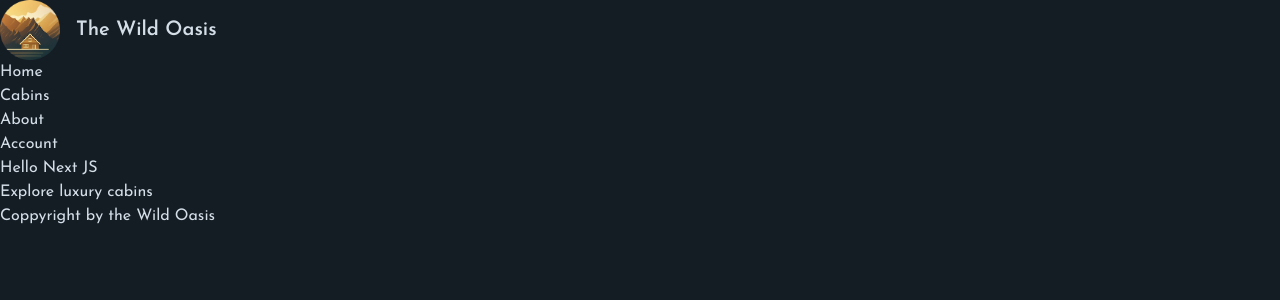
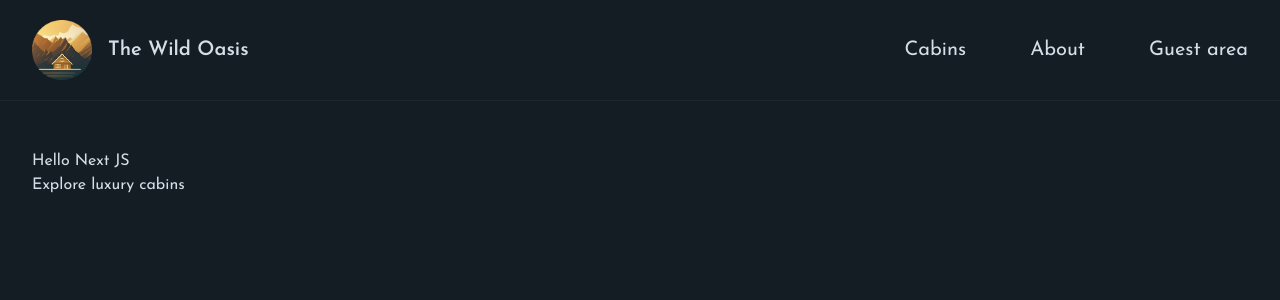
Before and after one commit to dongpy78/The-Wild-Oasis-Website, a Next.js app: page / in a window 1280 px wide. Shown: the top 300 px of the page. Built offline with nearby package versions, Linux system fonts and the light colour scheme.

Commit message:
Improving the Navigation and Root Layout

```diff
--- a/app/_components/Navigation.js
+++ b/app/_components/Navigation.js
@@ -2,19 +2,33 @@
 
 export default function Navigation() {
   return (
-    <ul>
+    <nav className="z-10 text-xl">
+      <ul className="flex gap-16 items-center">
         <li>
-        <Link href="/">Home</Link>
+          <Link
+            href="/cabins"
+            className="hover:text-accent-400 transition-colors"
+          >
+            Cabins
+          </Link>
         </li>
         <li>
-        <Link href="/cabins">Cabins</Link>
+          <Link
+            href="/about"
+            className="hover:text-accent-400 transition-colors"
+          >
+            About
+          </Link>
         </li>
         <li>
-        <Link href="/about">About</Link>
-      </li>
-      <li>
-        <Link href="/account">Account</Link>
+          <Link
+            href="/account"
+            className="hover:text-accent-400 transition-colors"
+          >
+            Guest area
+          </Link>
         </li>
       </ul>
+    </nav>
   );
 }
--- a/app/layout.js
+++ b/app/layout.js
@@ -4,6 +4,7 @@
 import { Josefin_Sans } from "next/font/google";
 
 import "@/app/_styles/globals.css";
+import Header from "./_components/Header";
 
 const josefin = Josefin_Sans({
   subsets: ["latin"],
@@ -26,14 +27,12 @@
   return (
     <html lang="en">
       <body
-        className={`${josefin.className} bg-primary-950 text-primary-100 min-h-screen`}
+        className={`${josefin.className} antialiased bg-primary-950 text-primary-100 min-h-screen flex flex-col`}
       >
-        <header>
-          <Logo />
-          <Navigation />
-        </header>
-        <main>{children}</main>
-        <footer>Coppyright by the Wild Oasis</footer>
+        <Header />
+        <div className="flex-1 px-8 py-12">
+          <main className="max-w-7xl mx-auto">{children}</main>
+        </div>
       </body>
     </html>
   );
```
Also changed, not shown: starter/components/Navigation.js (deleted, +0 -26 lines), app/_components/Header.js (renamed from starter/components/Header.js). Lines whose indentation alone changed are shown as unchanged.
